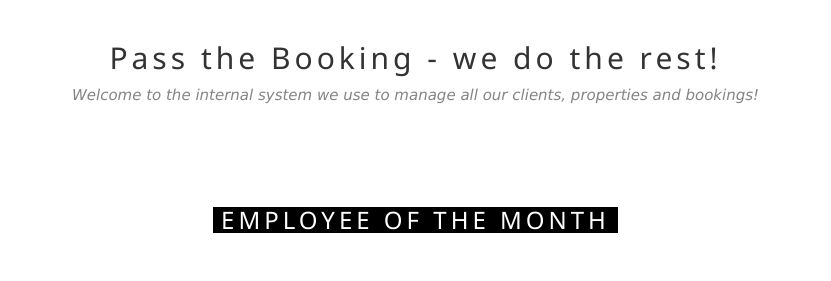
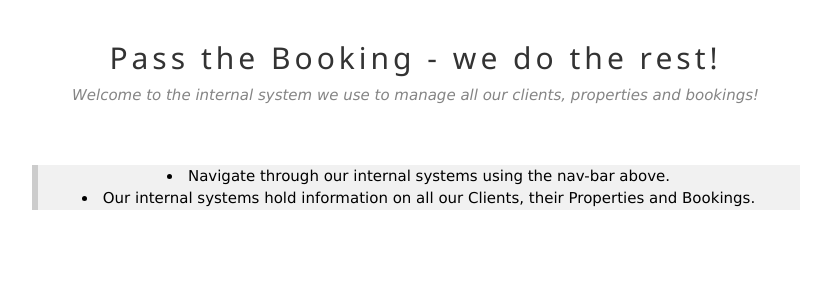
Before and after one commit to Johnhalk/PassTheBookingV2, a Django app: page / in a window 1280 px wide. Shown: the part 673-954 px from the top of the page, without its empty margins (232-1063 px from the left). Run offline with Django 3.2, Linux system fonts and the light colour scheme; some libraries are stand-ins or nearby versions.

Commit message:
Styling refactor

```diff
--- a/booking/templates/booking/base.html
+++ b/booking/templates/booking/base.html
@@ -41,6 +41,5 @@
         {% block content %}
         {% endblock %}
       </div>
-
     </body>
 </html>
--- a/booking/templates/booking/client_detail.html
+++ b/booking/templates/booking/client_detail.html
@@ -21,6 +21,7 @@
           <div class="w3-panel w3-leftbar w3-light-grey">
             <h4 class="w3-wide" id='name'> City: {{ properties.location_city }}</h4>
             <h6>Number of bedrooms: {{ properties.number_of_bedrooms }}</h6>
+            <p> Description: {{ properties.description }} </p>
             <p>Address: {{ properties.Address }}</p>
             <p id='more-info'><a href="{% url 'property_detail' pk=properties.pk %}">More information on Property:</a><p>
           </div>
--- a/booking/templates/booking/client_list.html
+++ b/booking/templates/booking/client_list.html
@@ -3,7 +3,7 @@
 
 {% block content %}
   {% for client in clients %}
-  <div class="w3-container w3-content w3-center w3-padding-64" style="max-width:800px" id="client-list">
+  <div class="w3-container w3-content w3-center w3-padding-32" style="max-width:800px" id="client-list">
     <div class="w3-panel w3-leftbar w3-light-grey">
       <h4 class="w3-wide" id='name'> Client Name: {{ client.first_name }}</h4>
       <h6 class="card-subtitle mb-2 text-muted">Last name: {{ client.last_name }}</h6>
--- a/home/templates/home/home_list.html
+++ b/home/templates/home/home_list.html
@@ -40,16 +40,23 @@
         <p class="w3-opacity"><i>Welcome to the internal system we use to manage all our clients, properties and bookings!</i><p>
       </div>
 
+      <div class="w3-container w3-content w3-center w3-padding-8" style="max-width:800px" id="client-list">
+        <div class="w3-panel w3-leftbar w3-light-grey">
+          <li> Navigate through our internal systems using the nav-bar above.
+          <li> Our internal systems hold information on all our Clients, their Properties and Bookings.
+        </div>
+      </div>
+
       <h3 class="w3-center w3-padding-48"><span class="w3-tag w3-wide">EMPLOYEE OF THE MONTH</span></h3>
       <img src="http://i.imgur.com/CjEuJHp.jpg" class="img-responsive" alt="Me" align="middle" width="304" height="236">
-      <h4 class="w3-center w3-padding-48"><span class="w3-tag w3-wide">John Ashton</span></h4>
-      <ul>
-        <li><i> Pretty awesome dude..</i> - Barrack Obama
-        <li><i> Would be nice if he got a job</i> - Mum
-        <li><i> How did you get this number?</i> - Donald Trump
-      </ul>
+      <h4 class="w3-center w3-padding-32"><span class="w3-tag w3-wide">John Ashton</span></h4>
+      <br>
+        <h4 class="w3-center"><i> "Pretty awesome dude.."</i> - Barrack Obama</h4>
+        <h4 class="w3-center"><i> "Would be nice if he got a job"</i> - Mum</h4>
+        <h4 class="w3-center"><i> "How did you get this number?"</i> - Donald Trump</h4>
       <br>
       <br>
-
+      <footer><h4 class="w3-opacity w3-center">Copyright &copy; PasstheBooking</h4></footer>
+      <br>
     </body>
 </html>
--- a/property/templates/property/property_list.html
+++ b/property/templates/property/property_list.html
@@ -5,7 +5,7 @@
   {% for property in propertys %}
   <div class="w3-container w3-content w3-center w3-padding-32" style="max-width:800px" id="client-list">
     <div class="w3-panel w3-leftbar w3-light-grey">
-      <h4 class="w3-wide" id='name'> {{ property.owner}}</h4>
+      <h4 class="w3-wide" id='name'> Owner: {{ property.owner}}</h4>
       <p> Description: {{ property.description }} </p>
       <p>City Location: {{ property.location_city}}</p>
       <p>Address: {{ property.Address}}</p>
```
Also changed, not shown: booking/models.py (+0 -8 lines), book_property/templates/book_property/base.html (line endings or trailing spaces).
